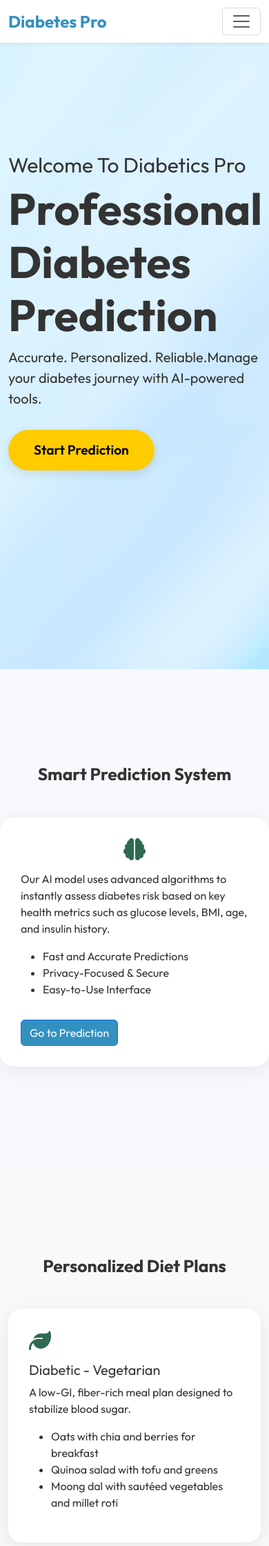
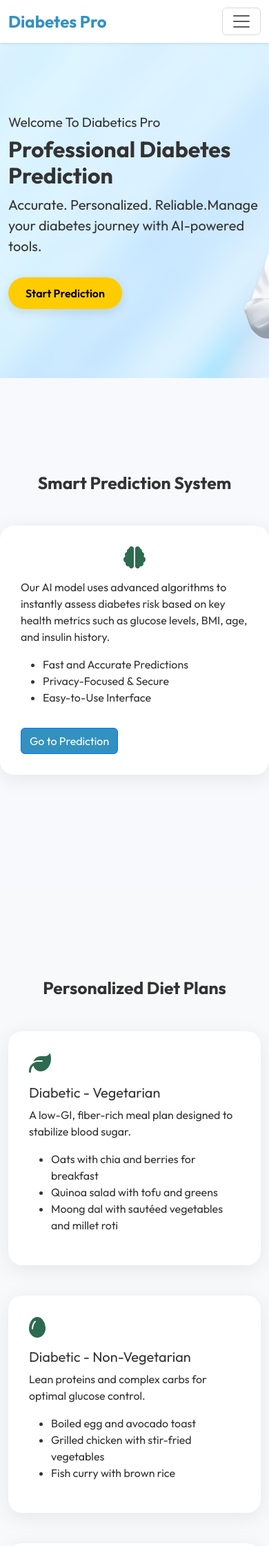
Before and after one commit to Prabinxalxo/DiabetesPro, a Flask app: page / in a window 390 px wide. Shown: the top 2241 px of the page at 69% size. Run offline with Flask 3, Linux system fonts and the light colour scheme; parts of the project's set-up code (start-up, migrations or seed data) failed here and were passed over; some libraries are stand-ins or nearby versions.

Commit message:
Made changes to home page content

```diff
--- a/templates/index.html
+++ b/templates/index.html
@@ -147,6 +147,30 @@
     margin-bottom: 15px;
     display: inline-block;
 }
+
+@media (max-width: 767px) {
+    .hero {
+        padding: 80px 0 100px 0;
+        text-align: center;
+    }
+    .hero h1 {
+        font-size: 2rem;
+    }
+    .hero1_subtitle {
+        font-size: 1.2rem;
+    }
+    .btn-custom {
+        padding: 10px 24px;
+        font-size: 1rem;
+    }
+}
+
+@media (max-width: 767px) {
+    .feature-card {
+        margin-bottom: 20px;
+    }
+}
+
     </style>
 </head>
 <body>
@@ -437,5 +461,18 @@
 
 <!-- Floating Chat Button -->
 
+
+<script>
+  document.querySelectorAll('a[href^="#"]').forEach(anchor => {
+      anchor.addEventListener('click', function (e) {
+          e.preventDefault();
+          document.querySelector(this.getAttribute('href')).scrollIntoView({
+              behavior: 'smooth'
+          });
+      });
+  });
+</script>
+
+
 </body>
 </html>
```
